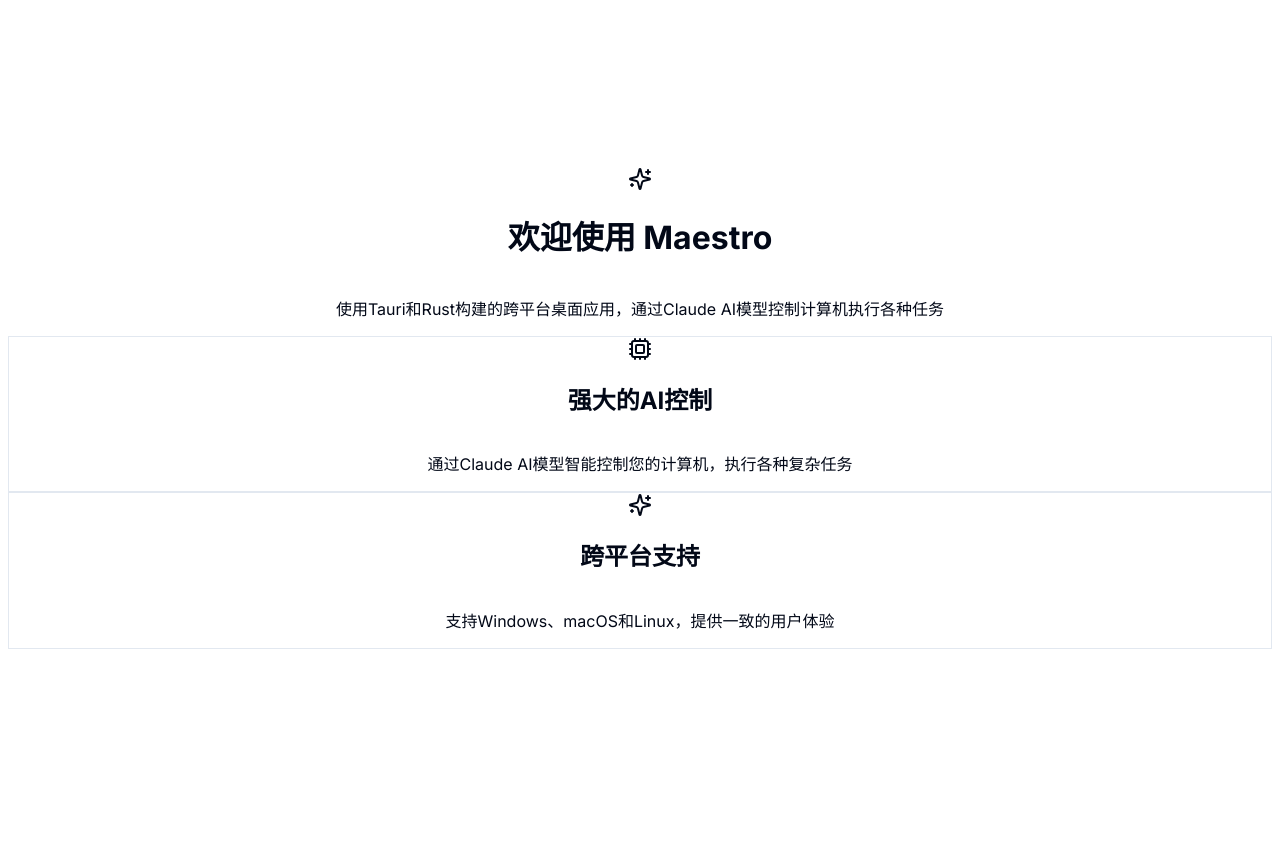
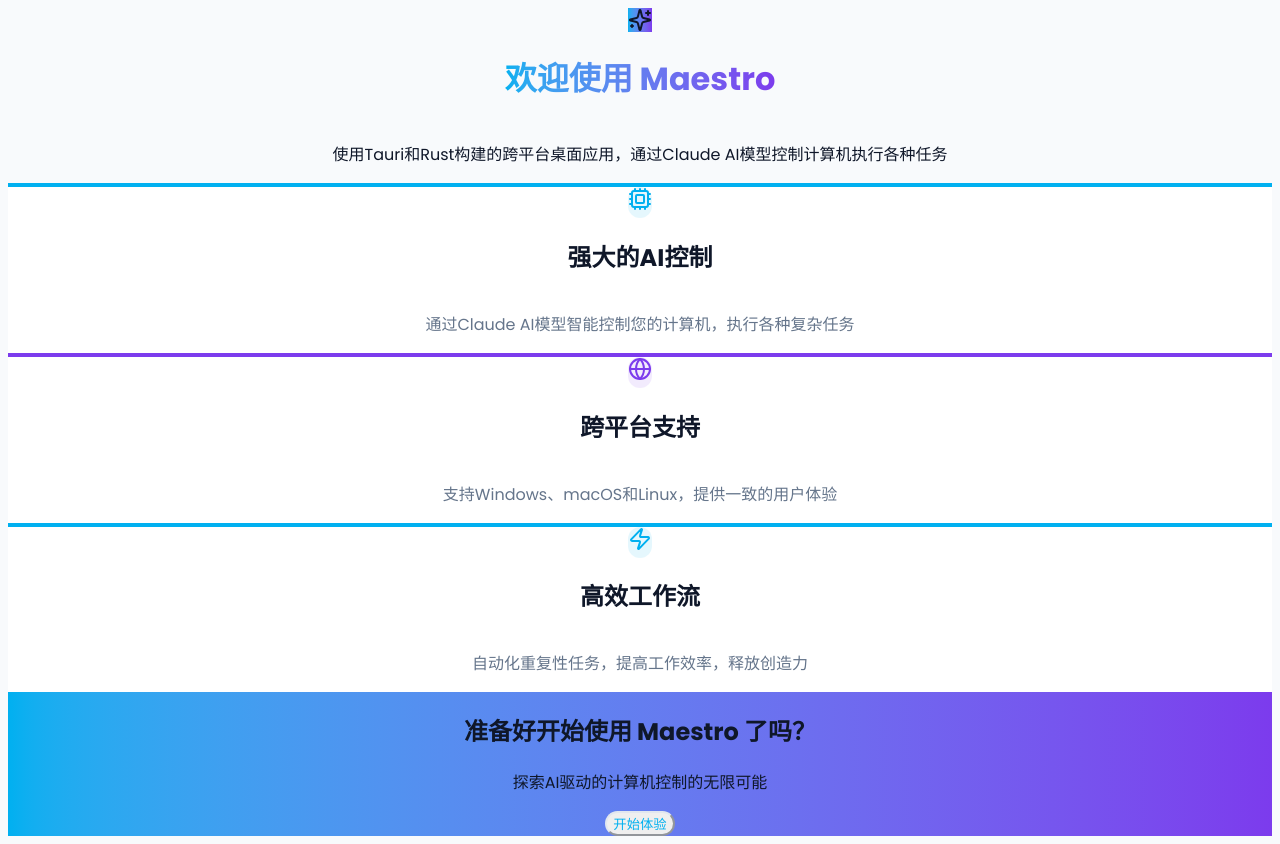
Before and after one commit to Shouly/maestro_v2, a Next.js app: page / in a window 1280 px wide. Before the commit the page ends 816 px from the top, so only its background shows below. Built offline with nearby package versions, Linux system fonts and the light colour scheme.

Commit message:
设计：重新设计UI，采用Canva风格

```diff
--- a/src/app/layout.tsx
+++ b/src/app/layout.tsx
@@ -1,8 +1,13 @@
 import type { Metadata } from 'next';
-import { Inter } from 'next/font/google';
+import { Poppins } from 'next/font/google';
 import '../styles/globals.css';
 
-const inter = Inter({ subsets: ['latin'] });
+// 使用Poppins字体，这是Canva常用的现代无衬线字体
+const poppins = Poppins({
+  subsets: ['latin'],
+  weight: ['400', '500', '600', '700'],
+  variable: '--font-poppins',
+});
 
 export const metadata: Metadata = {
   title: 'Maestro',
@@ -15,8 +20,8 @@
   children: React.ReactNode;
 }) {
   return (
-    <html lang="zh-CN" suppressHydrationWarning>
-      <body className={inter.className}>
+    <html lang="zh-CN" suppressHydrationWarning className={poppins.variable}>
+      <body className={`font-sans antialiased ${poppins.className}`}>
         {children}
       </body>
     </html>
--- a/src/app/page.tsx
+++ b/src/app/page.tsx
@@ -1,34 +1,70 @@
-import { Cpu, Sparkles } from 'lucide-react';
+import { Cpu, Sparkles, Zap, Globe, Palette, Layers } from 'lucide-react';
 
 export default function Home() {
   return (
-    <main className="flex min-h-screen flex-col items-center justify-center p-24">
-      <div className="z-10 max-w-5xl w-full items-center justify-center font-mono text-sm flex flex-col">
-        <div className="flex items-center justify-center bg-gradient-to-b from-primary to-secondary p-8 rounded-full mb-8">
+    <main className="flex min-h-screen flex-col items-center justify-center p-8 bg-[hsl(var(--background))]">
+      {/* 顶部装饰元素 */}
+      <div className="absolute top-0 left-0 w-full h-2 bg-gradient-to-r from-[hsl(var(--primary))] via-[hsl(var(--accent))] to-[hsl(var(--primary))]"></div>
+
+      <div className="z-10 max-w-6xl w-full items-center justify-center font-sans text-sm flex flex-col">
+        {/* 标志和标题区域 */}
+        <div className="flex items-center justify-center bg-gradient-to-r from-[hsl(var(--primary))] to-[hsl(var(--accent))] p-8 rounded-2xl mb-10 shadow-lg transform hover:scale-105 transition-transform duration-300">
           <Sparkles className="h-16 w-16 text-white" />
         </div>
-        <h1 className="text-4xl font-bold mb-4 text-center">欢迎使用 Maestro</h1>
-        <p className="text-xl text-center mb-8">
+
+        <h1 className="text-5xl font-bold mb-4 text-center bg-clip-text text-transparent bg-gradient-to-r from-[hsl(var(--primary))] to-[hsl(var(--accent))]">
+          欢迎使用 Maestro
+        </h1>
+
+        <p className="text-xl text-center mb-12 max-w-3xl">
           使用Tauri和Rust构建的跨平台桌面应用，通过Claude AI模型控制计算机执行各种任务
         </p>
 
-        <div className="grid grid-cols-1 md:grid-cols-2 gap-6 w-full max-w-3xl">
-          <div className="border border-border rounded-lg p-6 flex flex-col items-center text-center">
-            <Cpu className="h-8 w-8 mb-4" />
-            <h2 className="text-xl font-semibold mb-2">强大的AI控制</h2>
-            <p className="text-muted-foreground">
+        {/* 特性卡片 */}
+        <div className="grid grid-cols-1 md:grid-cols-3 gap-8 w-full max-w-5xl">
+          <div className="bg-[hsl(var(--card))] rounded-2xl p-8 flex flex-col items-center text-center shadow-md hover:shadow-xl transition-shadow duration-300 border-t-4 border-[hsl(var(--primary))]">
+            <div className="bg-[hsl(var(--primary)/0.1)] p-4 rounded-full mb-6">
+              <Cpu className="h-8 w-8 text-[hsl(var(--primary))]" />
+            </div>
+            <h2 className="text-xl font-semibold mb-3">强大的AI控制</h2>
+            <p className="text-[hsl(var(--muted-foreground))]">
               通过Claude AI模型智能控制您的计算机，执行各种复杂任务
             </p>
           </div>
-          <div className="border border-border rounded-lg p-6 flex flex-col items-center text-center">
-            <Sparkles className="h-8 w-8 mb-4" />
-            <h2 className="text-xl font-semibold mb-2">跨平台支持</h2>
-            <p className="text-muted-foreground">
+
+          <div className="bg-[hsl(var(--card))] rounded-2xl p-8 flex flex-col items-center text-center shadow-md hover:shadow-xl transition-shadow duration-300 border-t-4 border-[hsl(var(--accent))]">
+            <div className="bg-[hsl(var(--accent)/0.1)] p-4 rounded-full mb-6">
+              <Globe className="h-8 w-8 text-[hsl(var(--accent))]" />
+            </div>
+            <h2 className="text-xl font-semibold mb-3">跨平台支持</h2>
+            <p className="text-[hsl(var(--muted-foreground))]">
               支持Windows、macOS和Linux，提供一致的用户体验
             </p>
           </div>
+
+          <div className="bg-[hsl(var(--card))] rounded-2xl p-8 flex flex-col items-center text-center shadow-md hover:shadow-xl transition-shadow duration-300 border-t-4 border-[hsl(var(--primary))]">
+            <div className="bg-[hsl(var(--primary)/0.1)] p-4 rounded-full mb-6">
+              <Zap className="h-8 w-8 text-[hsl(var(--primary))]" />
+            </div>
+            <h2 className="text-xl font-semibold mb-3">高效工作流</h2>
+            <p className="text-[hsl(var(--muted-foreground))]">
+              自动化重复性任务，提高工作效率，释放创造力
+            </p>
+          </div>
+        </div>
+
+        {/* 底部装饰和CTA */}
+        <div className="mt-16 bg-gradient-to-r from-[hsl(var(--primary))] to-[hsl(var(--accent))] p-10 rounded-2xl w-full max-w-5xl text-white text-center shadow-lg">
+          <h2 className="text-2xl font-bold mb-4">准备好开始使用 Maestro 了吗？</h2>
+          <p className="mb-6">探索AI驱动的计算机控制的无限可能</p>
+          <button className="bg-white text-[hsl(var(--primary))] font-bold py-3 px-8 rounded-full hover:bg-opacity-90 transition-colors duration-300 shadow-md">
+            开始体验
+          </button>
         </div>
       </div>
+
+      {/* 底部装饰元素 */}
+      <div className="absolute bottom-0 left-0 w-full h-2 bg-gradient-to-r from-[hsl(var(--accent))] via-[hsl(var(--primary))] to-[hsl(var(--accent))]"></div>
     </main>
   );
 }
--- a/src/styles/globals.css
+++ b/src/styles/globals.css
@@ -4,65 +4,77 @@
 
 @layer base {
   :root {
-    --background: 0 0% 100%;
-    --foreground: 222.2 84% 4.9%;
+    /* Canva风格的明亮主题 */
+    --background: 210 40% 98%;
+    --foreground: 222 47% 11%;
 
     --card: 0 0% 100%;
-    --card-foreground: 222.2 84% 4.9%;
+    --card-foreground: 222 47% 11%;
 
     --popover: 0 0% 100%;
-    --popover-foreground: 222.2 84% 4.9%;
+    --popover-foreground: 222 47% 11%;
 
-    --primary: 222.2 47.4% 11.2%;
-    --primary-foreground: 210 40% 98%;
+    /* Canva蓝色 */
+    --primary: 196 100% 47%;
+    --primary-foreground: 0 0% 100%;
 
-    --secondary: 210 40% 96.1%;
-    --secondary-foreground: 222.2 47.4% 11.2%;
+    /* 浅灰色 */
+    --secondary: 210 20% 96%;
+    --secondary-foreground: 222 47% 11%;
 
-    --muted: 210 40% 96.1%;
-    --muted-foreground: 215.4 16.3% 46.9%;
+    /* 中性灰 */
+    --muted: 210 20% 96%;
+    --muted-foreground: 215 16% 47%;
 
-    --accent: 210 40% 96.1%;
-    --accent-foreground: 222.2 47.4% 11.2%;
+    /* 紫色强调 */
+    --accent: 262 83% 58%;
+    --accent-foreground: 0 0% 100%;
 
-    --destructive: 0 84.2% 60.2%;
-    --destructive-foreground: 210 40% 98%;
+    /* 红色警告 */
+    --destructive: 0 84% 60%;
+    --destructive-foreground: 0 0% 100%;
 
-    --border: 214.3 31.8% 91.4%;
-    --input: 214.3 31.8% 91.4%;
-    --ring: 222.2 84% 4.9%;
+    --border: 214 32% 91%;
+    --input: 214 32% 91%;
+    --ring: 196 100% 47%;
 
-    --radius: 0.5rem;
+    --radius: 0.75rem;
   }
 
   .dark {
-    --background: 222.2 84% 4.9%;
+    /* Canva风格的暗色主题 */
+    --background: 222 47% 11%;
     --foreground: 210 40% 98%;
 
-    --card: 222.2 84% 4.9%;
+    --card: 222 47% 11%;
     --card-foreground: 210 40% 98%;
 
-    --popover: 222.2 84% 4.9%;
+    --popover: 222 47% 11%;
     --popover-foreground: 210 40% 98%;
 
-    --primary: 210 40% 98%;
-    --primary-foreground: 222.2 47.4% 11.2%;
+    /* 亮蓝色 */
+    --primary: 196 100% 50%;
+    --primary-foreground: 0 0% 100%;
 
-    --secondary: 217.2 32.6% 17.5%;
+    /* 深灰色 */
+    --secondary: 217 33% 17%;
     --secondary-foreground: 210 40% 98%;
 
-    --muted: 217.2 32.6% 17.5%;
-    --muted-foreground: 215 20.2% 65.1%;
+    /* 暗灰色 */
+    --muted: 217 33% 17%;
+    --muted-foreground: 215 20% 65%;
 
-    --accent: 217.2 32.6% 17.5%;
-    --accent-foreground: 210 40% 98%;
+    /* 亮紫色 */
+    --accent: 262 83% 65%;
+    --accent-foreground: 0 0% 100%;
 
-    --destructive: 0 62.8% 30.6%;
-    --destructive-foreground: 210 40% 98%;
+    /* 亮红色 */
+    --destructive: 0 84% 65%;
+    --destructive-foreground: 0 0% 100%;
 
-    --border: 217.2 32.6% 17.5%;
-    --input: 217.2 32.6% 17.5%;
-    --ring: 212.7 26.8% 83.9%;
+    --border: 217 33% 17%;
+    --input: 217 33% 17%;
+    --ring: 196 100% 50%;
   }
 }
 
--- a/tailwind.config.js
+++ b/tailwind.config.js
@@ -15,6 +15,9 @@
       },
     },
     extend: {
+      fontFamily: {
+        sans: ['var(--font-poppins)', 'sans-serif'],
+      },
       colors: {
         border: "hsl(var(--border))",
         input: "hsl(var(--input))",
```
